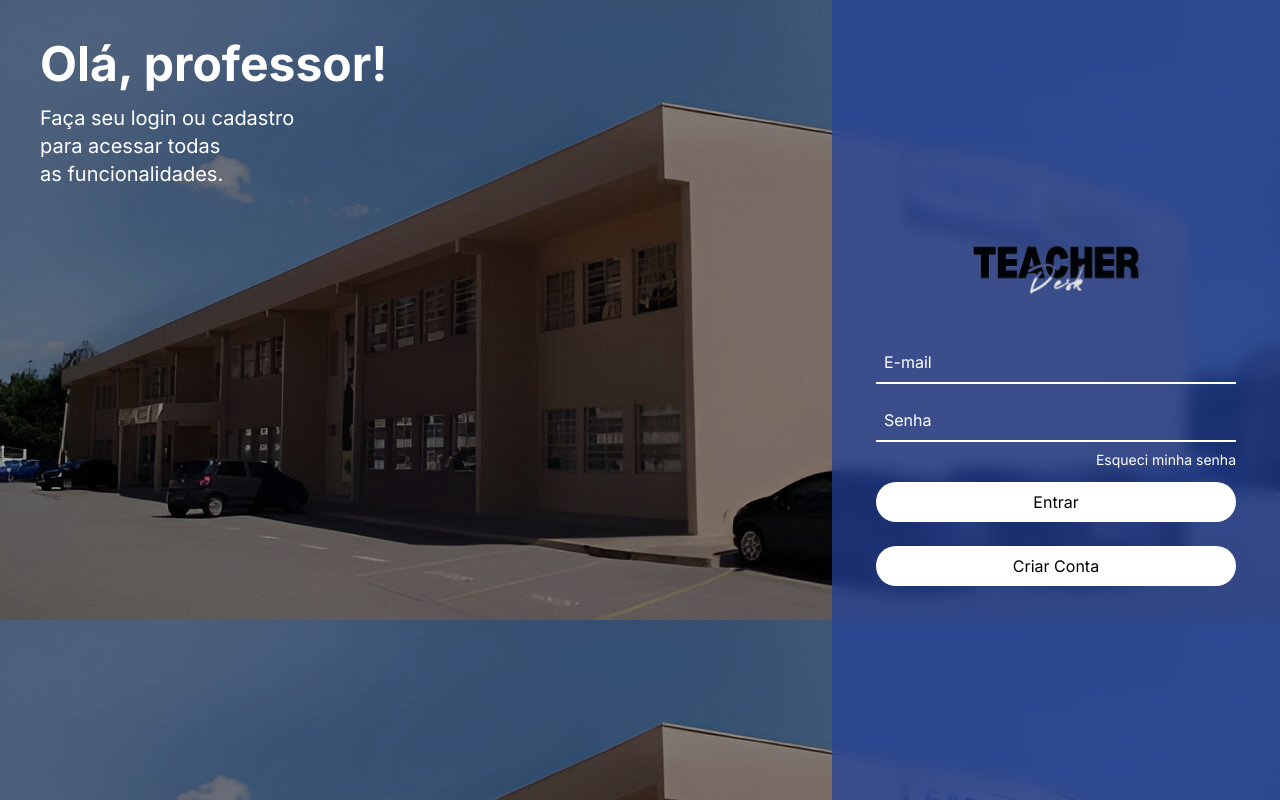
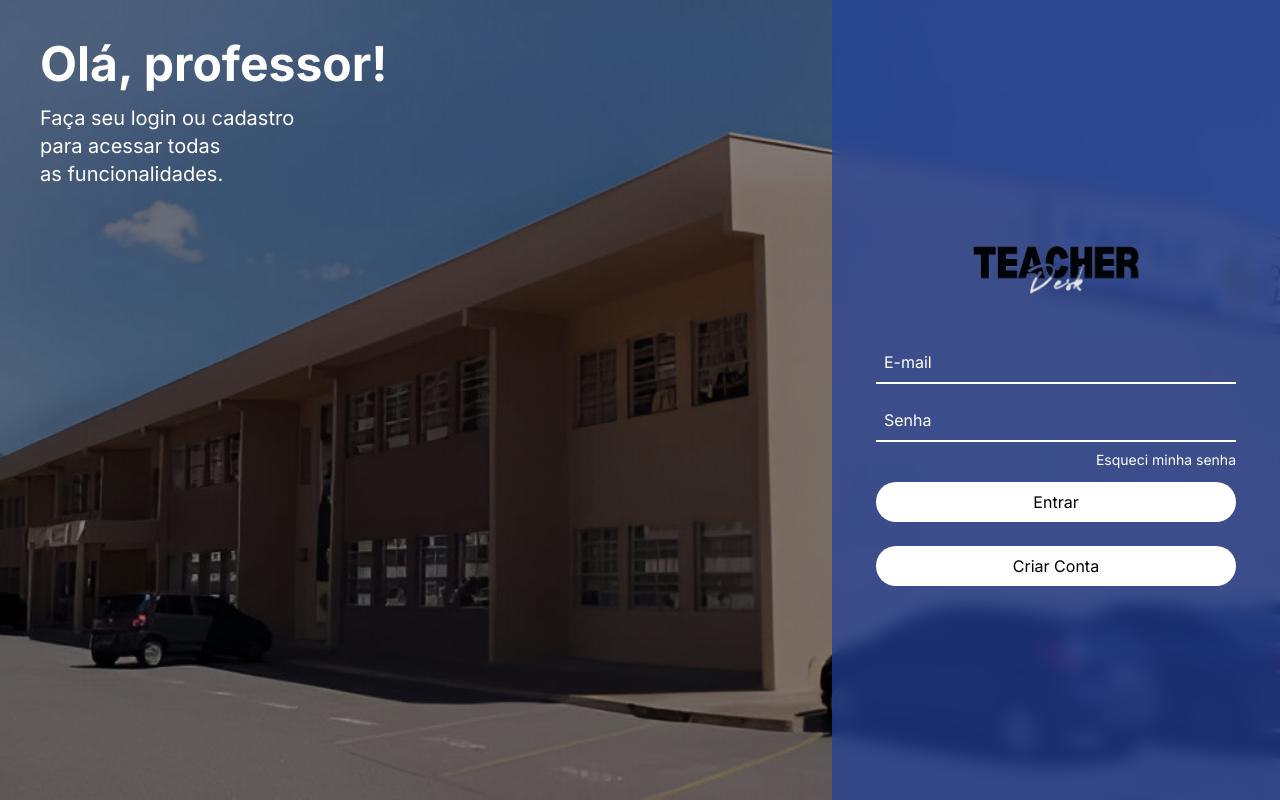
Before and after one commit to NathRabeloo/SearchBytes, a Next.js app: page /auth/login in a window 1280 px wide. Built offline with nearby package versions, Linux system fonts and the light colour scheme.

Commit message:
Background atualizado

```diff
--- a/app/auth/login/page.tsx
+++ b/app/auth/login/page.tsx
@@ -38,8 +38,11 @@ export default function LoginPage() {
 
   return (
     <div className="flex min-h-screen"
-      style={{ backgroundImage: 'url(/fatec-sorocaba.jpeg)' }}
-    >
+    style={{
+      backgroundImage: 'url(/fatec-sorocaba.jpeg)',
+      backgroundSize: 'cover',
+      backgroundPosition: 'center'
+    }}>
       {/* Texto que fica na esquerda */}
       <div className="flex-1 relative bg-cover bg-center">
         <div className="absolute inset-0 bg-black bg-opacity-30" />
```
